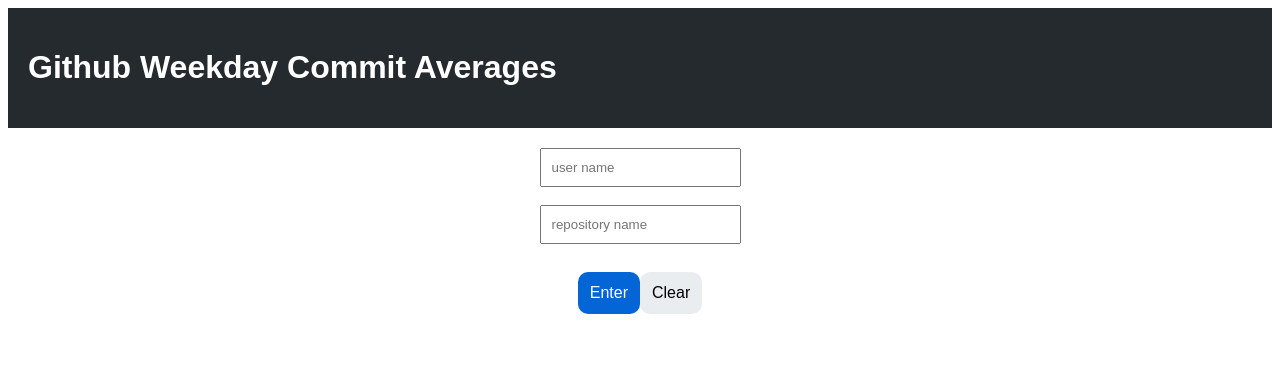
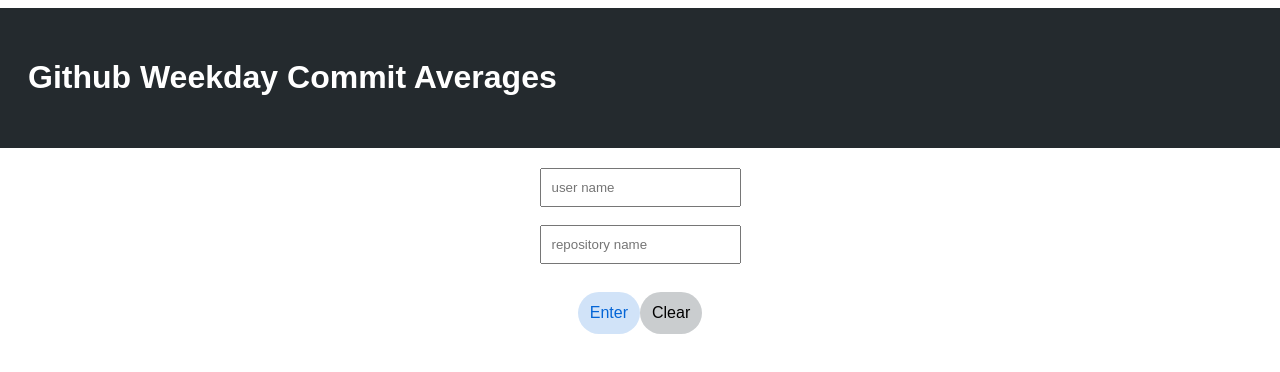
Before and after one commit to rickysoliman/askmediagroupthcc, a React (Create React App) app in the folder client/: page / in a window 1280 px wide. Shown: the top 372 px of the page. Built offline with nearby package versions, Linux system fonts and the light colour scheme; the HTML template or start-up script is replaced by a standard one.

Commit message:
touched up styling a bit more

```diff
--- a/client/src/App.jsx
+++ b/client/src/App.jsx
@@ -35,7 +35,11 @@
 
 const Header = styled.div`
     background-color: #242a2e;
+    border: 10px solid #242a2e;
     margin: 0;
     padding: 0;
     width: 100%;
+    &:hover {
+        cursor: default;
+    }
 `;
--- a/client/src/components/InputForm.jsx
+++ b/client/src/components/InputForm.jsx
@@ -122,15 +122,18 @@
 `;
 
 const Button = styled.button`
-    background-color: ${props => props.submit ? '#0465d6' : '#eaedf0'};
-    color: ${props => props.submit ? 'white' : 'black'};
-    border-radius: 10px;
+    background-color: ${props => props.submit ? '#d1e3f8' : '#cacdcf'};
+    color: ${props => props.submit ? '#0465d6' : 'black'};
+    border-radius: 2em;
     border: 2px solid transparent;
     width: fit-content;
     font-size: 1em;
     padding: 10px;
     &:hover {
         cursor: pointer;
+        box-shadow: 5px 10px 8px #888888;
+        background-color: ${props => props.submit ? '#005cc5' : '#586069'};
+        color: white;
     }
 `;
 
--- a/client/src/components/Results.jsx
+++ b/client/src/components/Results.jsx
@@ -123,6 +123,7 @@
 const Img = styled.img`
     width: 150px;
     height: 150px;
+    box-shadow: 5px 10px 8px #888888;
 `;
 
 const Main = styled.div`
```
Also changed, not shown: 1 other file (tests, documents, lock files or other folders).
